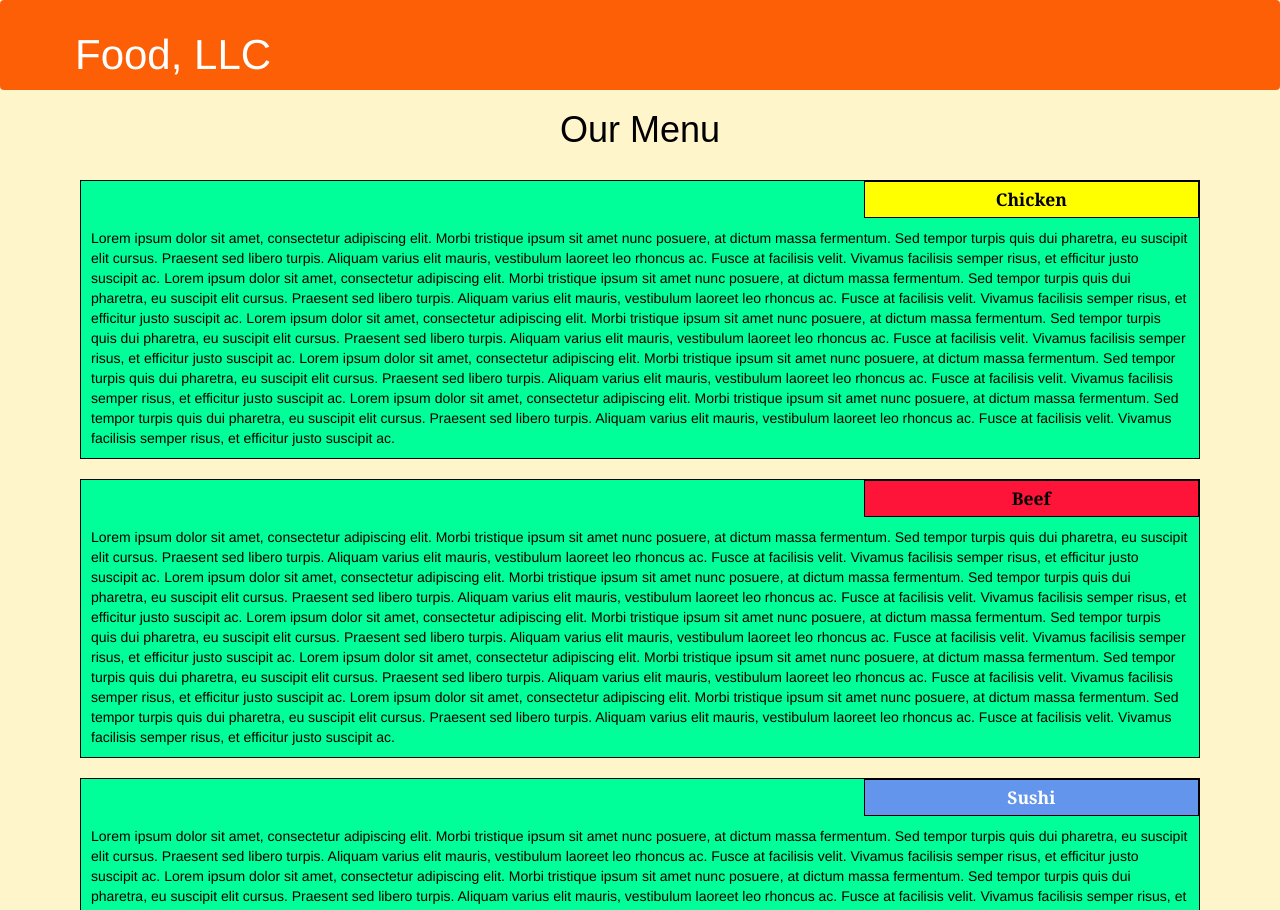
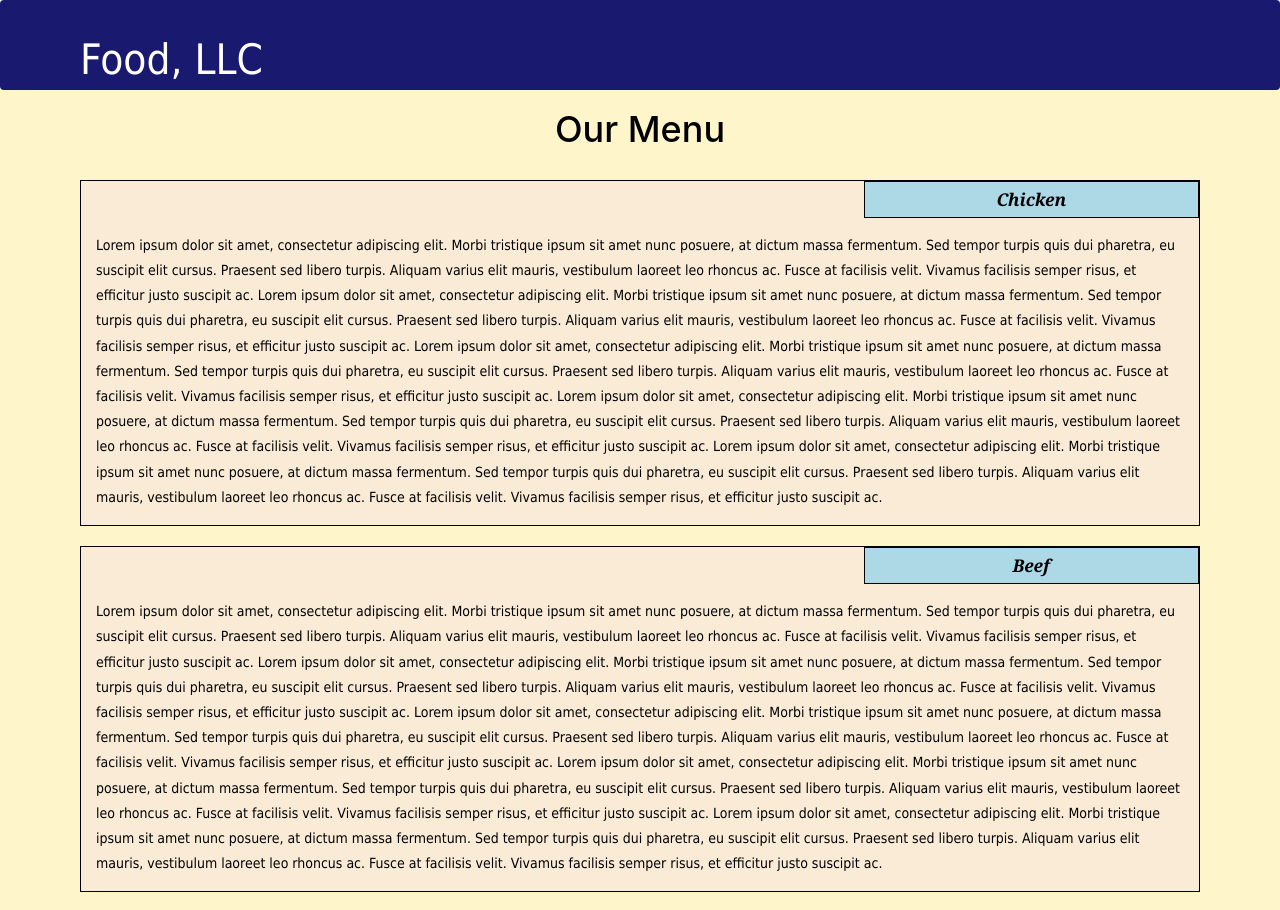
Before and after one commit to AKASH5026/module3, a plain HTML site: page index.html in a window 1280 px wide. Shown: the top 910 px of the page. Drawn offline with Linux system fonts and the light colour scheme.

Commit message:
Update styles.css

```diff
--- a/css/styles.css
+++ b/css/styles.css
@@ -5,18 +5,21 @@
 }
 
 h1 {
-	font-family: Brushstroke, fantasy;
+	font-family: -apple-system, BlinkMacSystemFont, 'Segoe UI', Roboto, Oxygen, Ubuntu, Cantarell, 'Open Sans', 'Helvetica Neue', sans-serif;
 	color: #000000;
 }
 
 body {
-	background-image: url("background.jpg");
+
 	background-color: #FEF5CA;
+	line-height: 1.8em;
+	font-family: Tahoma, Geneva, sans-serif;
+
 
 }
 
 p {
-	padding: 10px;
+	padding: 15px;
 	margin: 0;
 }
 
@@ -31,10 +34,10 @@ p {
 
 section {
 	border:	1px solid black;
-	background-color: #00FF99;
+	background-color:antiquewhite;
 	width: 100%;
 	height: auto;
-	font-family: Helvetica;
+
 	color: black;
 	position: relative;
 	overflow: auto;
@@ -47,11 +50,12 @@ section {
 	margin-left: 70%;
 	font-family: Georgia,sans-serif;
 	font-weight: bold;
+	font-style: italic;
 	font-size: 125%;
 	margin-bottom: 0;
 	margin-top: 0;
 	padding: 5px;
-	background-color: #FFFF00;
+	background-color:lightblue;
 }
 
 #beef {
@@ -61,11 +65,12 @@ section {
 	margin-left: 70%;
 	font-family: Georgia,sans-serif;
 	font-weight: bold;
+	font-style: italic;
 	font-size: 125%;
 	margin-bottom: 0;
 	margin-top: 0;
 	padding: 5px;
-	background-color: #FF1439;
+	background-color:lightblue;
 }
 
 #sushi {
@@ -75,11 +80,12 @@ section {
 	margin-left: 70%;
 	font-family: Georgia,sans-serif;
 	font-weight: bold;
+	font-style: italic;
 	font-size: 125%;
 	margin-bottom: 0;
 	margin-top: 0;
-	background-color: #6495ED;
-	color: white;
+	background-color: lightblue;
+	color: black;
 	padding: 5px;
 }
 
@@ -106,12 +112,12 @@ section {
 
 #header-nav {
   border: 0;
-  background-color: #FC5F06;
+  background-color: midnightblue;
   color: #FFFFFF;
 }
 
 .navbar-header button.navbar-toggle, .navbar-header .icon-bar {
-  border: 1px solid #61122f;
+  border: 1px solid #dfccd3;
 }
 .navbar-header button.navbar-toggle {
   clear: both;
@@ -137,5 +143,5 @@ hr {
 
 .item {
   color: white;
-  font-size: 1.2em;
+  font-size: 1.4em;
 }
```
